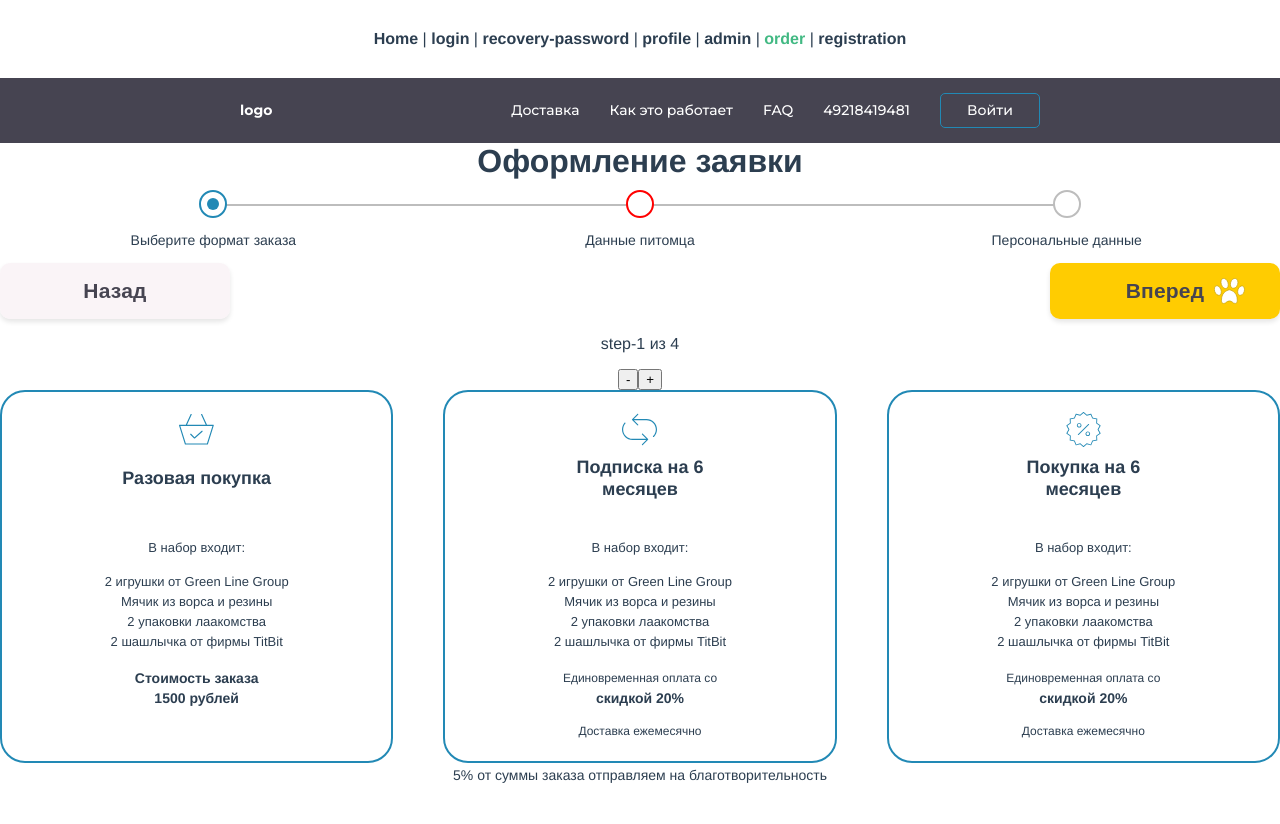
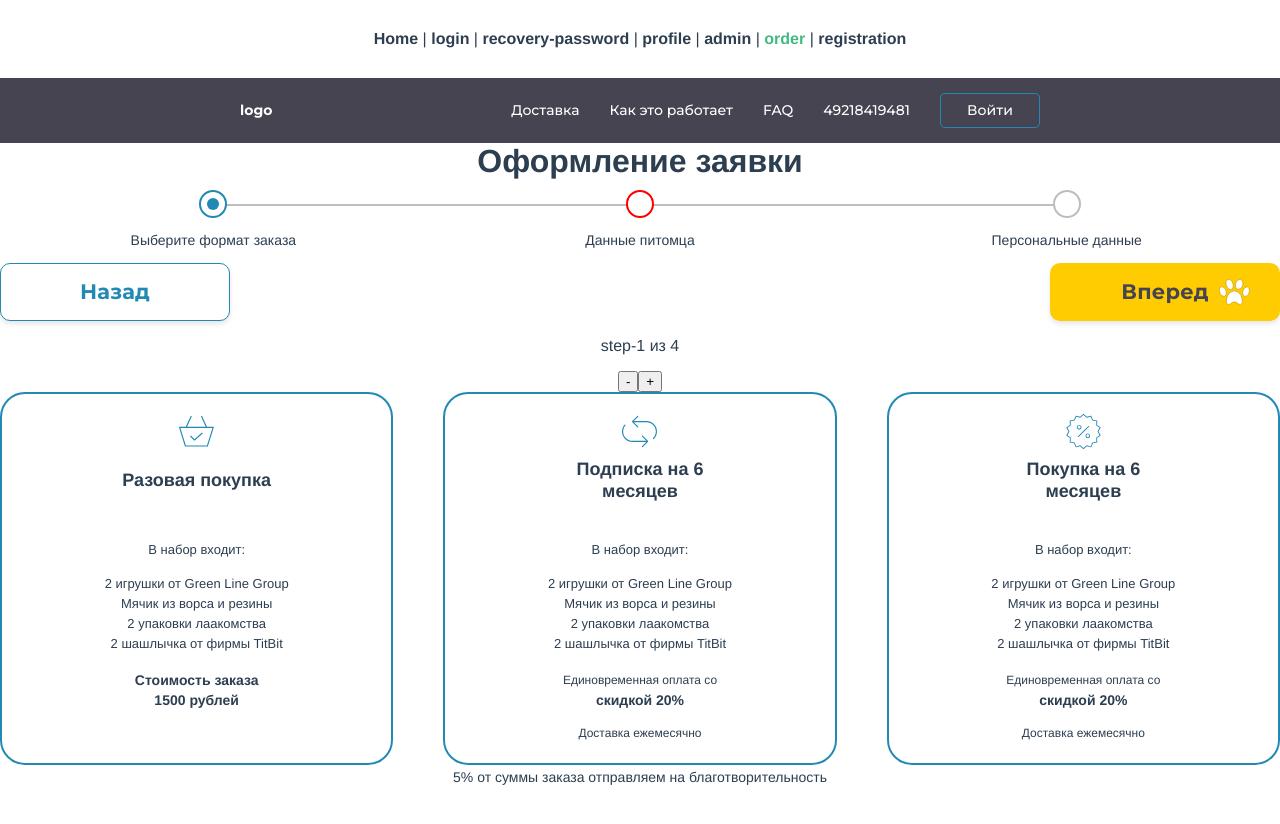
Before and after one commit to YuliaAnikeeva/f-ZooBro, a Vue app: page /order in a window 1280 px wide. Shown: the top 824 px of the page. Built offline with nearby package versions, Linux system fonts and the light colour scheme; what vue-modaltor, vue-the-mask would draw is missing.

Commit message:
update onboarding buttons

```diff
--- a/src/views/Order.vue
+++ b/src/views/Order.vue
@@ -188,6 +188,7 @@
         }
 
         &-button {
+            font-family: Montserrat, sans-serif;
             position: relative;
             min-width: 230px;
             padding: 15px 55px;
@@ -204,7 +205,19 @@
             color: #464451;
 
             &_secondary {
-                background-color: rgba(249, 242, 246, 0.8);
+                color: #2289B5;
+                background-color: #fff;
+                border: 1px solid #2289B5;
+                box-sizing: border-box;
+                border-radius: 10px;
+
+                &:hover {
+                    background-color: lighten(#2289B5, 50);
+                }
+
+                &:active {
+                    background-color: lighten(#2289B5, 40);
+                }
             }
 
             &__inner {
```
